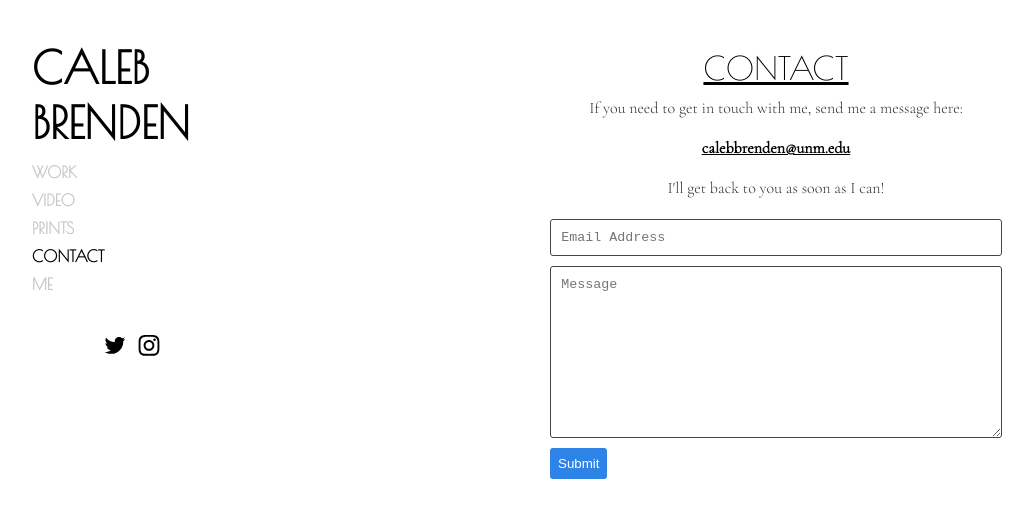
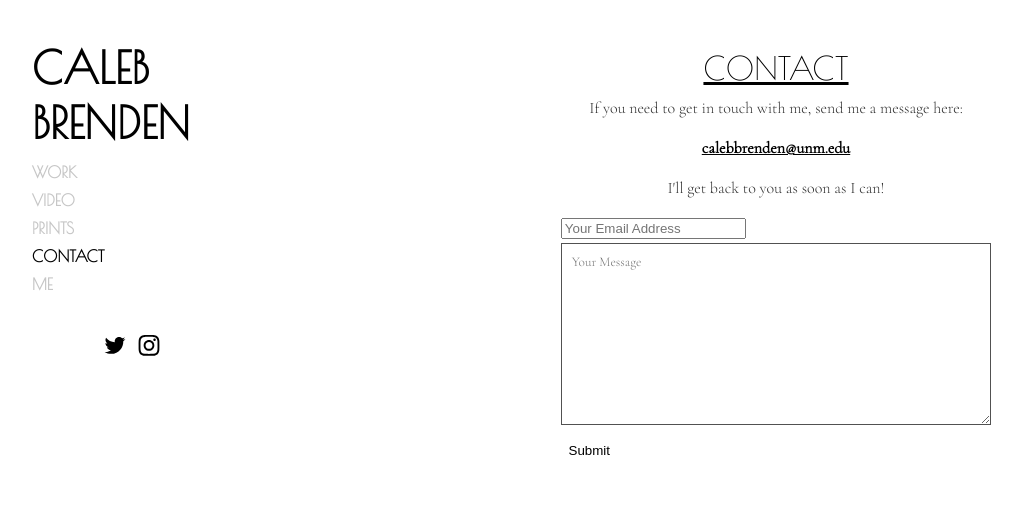
Before and after one commit to calebbrenden/my-site, a Jekyll site: the page built from contact.md, in a window 1280 px wide. Shown: the top 518 px of the page, without its empty margins (0-1033 px from the left). Built offline with Jekyll 4.4.1, drawn with Linux system fonts in a browser that asks for light colours.

Commit message:
editing contact form font

```diff
--- a/_sass/hydeout/_layout.scss
+++ b/_sass/hydeout/_layout.scss
@@ -180,20 +180,20 @@
     margin-top: 0.25em;
     margin-bottom: 0.5em;
     padding: 0.75em;
-    font-family: monospace, sans-serif;
+    font-family: 'Cormorant Garamond', serif;
     font-weight: lighter;
     border-style: solid;
-    border-color: #444;
+    border-color: $gray-5;
     outline-color: #2e83e6;
     border-width: 1px;
-    border-radius: 3px;
+    border-radius: 0px;
     transition: box-shadow .2s ease;
 }
 form.contact-form input[type="submit"] {
     outline: none;
-    color: white;
-    background-color: #2e83e6;
-    border-radius: 3px;
+    background-color: #fff;
+    border-radius: 0px;
+    border-width: 3px 3px 6px 3px;
     padding: 0.5em;
     margin: 0.25em 0 0 0;
     border: 1px solid transparent;
--- a/contact.md
+++ b/contact.md
@@ -13,12 +13,10 @@
 <p align="center">I'll get back to you as soon as I can!</p>
 
 
-<form class="contact-form" action="https://formspree.io/your@email.com"
+<form class="contact-form" action="https://formspree.io/calebbrenden@unm.edu.com"
       method="POST">
-    <input type="text" name="email" placeholder="Email Address">
-    <textarea type="text" name="content" rows="10" placeholder="Message"></textarea>
-    <input type="hidden" name="_next" value="<REDIRECTION LINK> ">
+    <input type="email" name="email" placeholder="Your Email Address">
+    <textarea type="text" name="message" rows="10" placeholder="Your Message"></textarea>
     <input type="hidden" name="_subject" value="New Contact Form Submission">
-    <input type="text" name="_gotcha" style="display:none">
     <input type="submit" value="Submit">
 </form>
```
